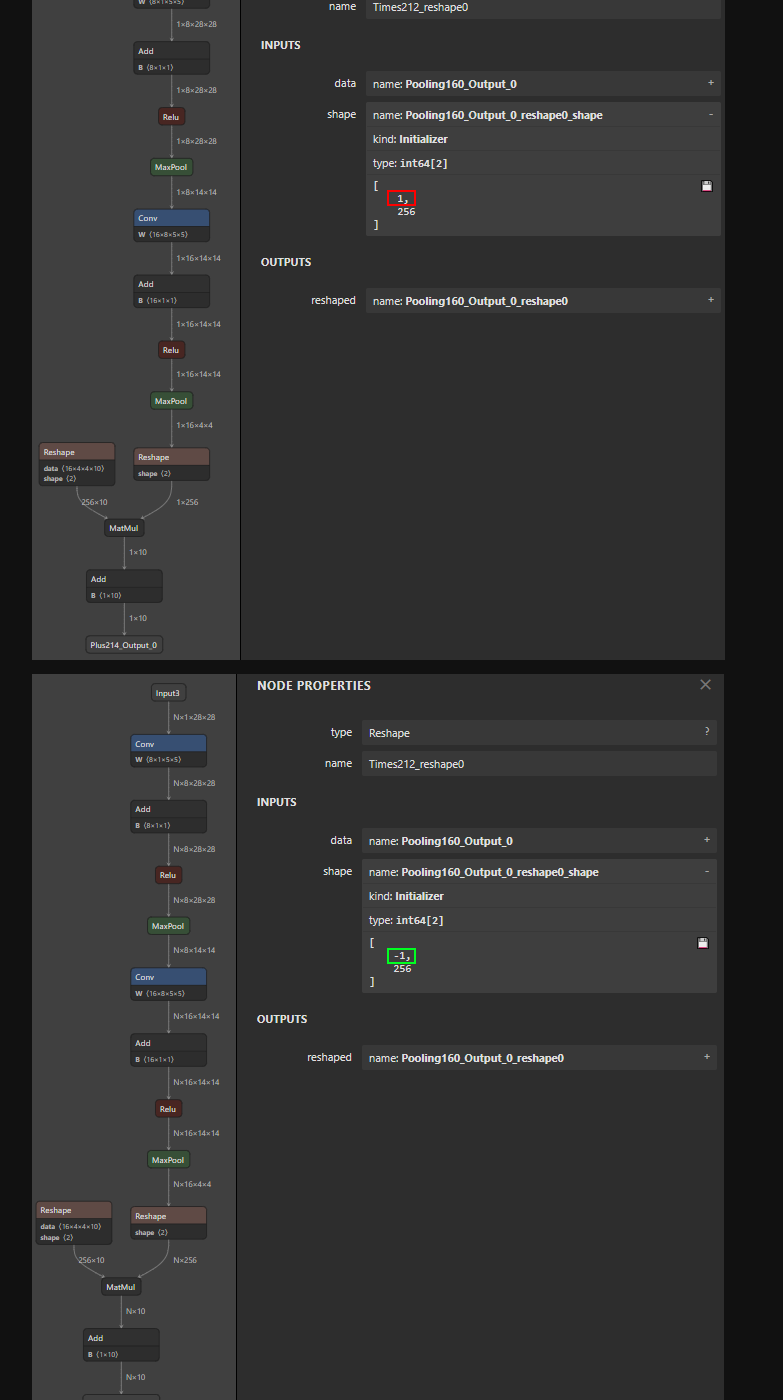
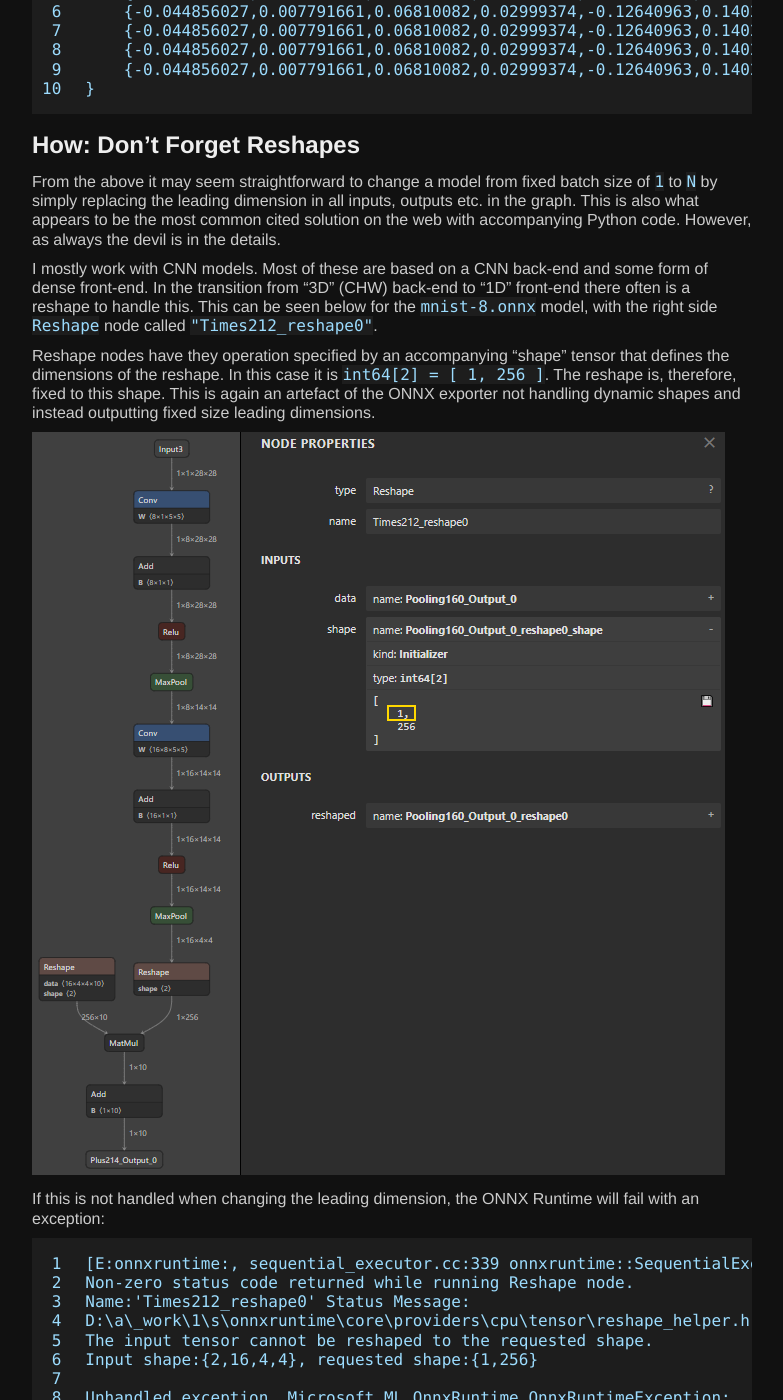
Before and after one commit to nietras/nietras.github.io, a Jekyll site: the page built from _posts/2021-05-01-set-dynamic-batch-size-using-onnx-sharp.md, in a window 1280 px wide and 1400 px high, scrolled down 5002 px. Shown: the whole window, without its empty margins (248-1031 px from the left). Built offline with Jekyll 4.4.1, drawn with Linux system fonts in a browser that asks for light colours; some of the changed text lies outside the part shown.

Commit message:
expand how and notes

````diff
--- a/_posts/2021-05-01-set-dynamic-batch-size-using-onnx-sharp.md
+++ b/_posts/2021-05-01-set-dynamic-batch-size-using-onnx-sharp.md
@@ -74,23 +74,31 @@
 
 Console.WriteLine(arrayString);
 ```
-which when run outputs:
+This uses input meta-data to create a tensor for each input and corresponding
+`NamedOnnxValue` needed for ONNX Runtime inference. It is, therefore, easy to
+adapt to other models.
+
+Running this outputs:
 ```
 {
     {-0.044856027,0.007791661,0.06810082,0.02999374,-0.12640963,0.14021875,-0.055284902,-0.049383815,0.08432205,-0.054540414}
 }
 ```
 as you may have noticed this will be the output for a zero tensor of batch size 1 e.g.
-a black image. Recalling the input and outputs are defined as:
+a black image. Recalling from the previous blog post the input is defined as:
 
-|Name  |Type      |ElemType|Shape    |SizeInFile|
-|:-----|:---------|:-------|--------:|---------:|
-|Input3|TensorType|Float   |1x1x28x28|        32|
+|Name  |Type      |ElemType|Shape    |
+|:-----|:---------|:-------|--------:|
+|Input3|TensorType|Float   |1x1x28x28|
 
+And output is defined as:
 
-|Name            |Type      |ElemType|Shape|SizeInFile|
-|:---------------|:---------|:-------|----:|---------:|
-|Plus214_Output_0|TensorType|Float   | 1x10|        34|
+|Name            |Type      |ElemType|Shape|
+|:---------------|:---------|:-------|----:|
+|Plus214_Output_0|TensorType|Float   | 1x10|
+
+That is, the input is a 28x28 image and output is a vector of 10 where largest
+output should correspond to predicted digit in the image.
 
 ## Problem: Fixed Batch Size in Models
 To run with a different batch size we can change the code to the below.
@@ -119,13 +126,16 @@
 
 Console.WriteLine($"N={batchSize} {arrayString}");
 
-static int[] SetBatchSize(int[] dimensions, int batchSize)
+static NamedOnnxValue CreateNamedOnnxValueTensor(
+    string name, NodeMetadata node, int batchSize)
 {
+    var dimensions = node.Dimensions;
     dimensions[0] = batchSize;
-    return dimensions;
+    var tensor = new DenseTensor<float>(dimensions);
+    return NamedOnnxValue.CreateFromTensor(name, tensor);
 }
 ```
-However, when running this will throw an exception.
+However, when running this it will throw an exception.
 ```
 Unhandled exception. Microsoft.ML.OnnxRuntime.OnnxRuntimeException: [ErrorCode:InvalidArgument] Got invalid dimensions for input: Input3 for the following indices
  index: 0 Got: 2 Expected: 1
@@ -204,22 +213,30 @@
 
 Console.WriteLine($"N={batchSize} {arrayString}");
 
-static int[] SetBatchSize(int[] dimensions, int batchSize)
+static NamedOnnxValue CreateNamedOnnxValueTensor(
+    string name, NodeMetadata node, int batchSize)
 {
+    var dimensions = node.Dimensions;
     dimensions[0] = batchSize;
-    return dimensions;
+    var tensor = new DenseTensor<float>(dimensions);
+    return NamedOnnxValue.CreateFromTensor(name, tensor);
 }
 ```
 which simply loads the ONNX model first via `OnnxSharp` calls `SetDim()` on
-the graph which defaults to changing the leading dimension to `N`. This also
-has an overload allowing for customization e.g.:
+the graph which defaults to changing the leading dimension to `N`.
+This also has an overload allowing for customization e.g.:
 ```csharp
 public static void SetDim(this GraphProto graph,
     int dimIndex, DimParamOrValue dimParamOrValue);
 ```
+That is, `SetDim()` is equivalent to calling:
+```csharp
+model.Graph.SetDim(dimIndex: 0, DimParamOrValue.New("N"));
+```
+
 After changing the dimension the model can either be converted to
 a byte array or saved to file. In this case, I'm simply converting to
-a byte array which we can forward directory the `InferenceSession`
+a byte array which we can forward directly to the `InferenceSession`
 constructor.
 
 You can also use the `dotnet onnx` tool to do the same if you prefer that with:
@@ -250,7 +266,94 @@
 ```
 
 ## How: Don't Forget Reshapes
+From the above it may seem straightforward to change a model from fixed batch size of `1`
+to `N` by simply replacing the leading dimension in all inputs, outputs etc. in the graph.
+This is also what appears to be the most common cited solution on the web with accompanying
+Python code. However, as always the devil is in the details.
+
+I mostly work with CNN models. Most of these are based on a CNN back-end and some form
+of dense front-end. In the transition from "3D" (CHW) back-end to "1D" front-end there often
+is a reshape to handle this. This can be seen below for the `mnist-8.onnx` model,
+with the right side `Reshape` node called `"Times212_reshape0"`.
+
+Reshape nodes have they operation specified by an accompanying "shape" tensor
+that defines the dimensions of the reshape. In this case it is
+`int64[2] = [ 1, 256 ]`. The reshape is, therefore, fixed to this shape.
+This is again an artefact of the ONNX exporter not handling dynamic shapes and
+instead outputting fixed size leading dimensions.
 
 ![mnist-8 fixed reshape leading dimension 1]({{ site.baseurl }}/images/2021-05-DynamicBatchSize/set-dynamic-batch-size-reshape-before.png)
 
+If this is not handled when changing the leading dimension, the ONNX Runtime will
+fail with an exception:
+```
+[E:onnxruntime:, sequential_executor.cc:339 onnxruntime::SequentialExecutor::Execute]
+Non-zero status code returned while running Reshape node.
+Name:'Times212_reshape0' Status Message:
+D:\a\_work\1\s\onnxruntime\core\providers\cpu\tensor\reshape_helper.h:43 onnxruntime::ReshapeHelper::ReshapeHelper gsl::narrow_cast<int64_t>(input_shape.Size()) == size was false.
+The input tensor cannot be reshaped to the requested shape.
+Input shape:{2,16,4,4}, requested shape:{1,256}
+
+Unhandled exception. Microsoft.ML.OnnxRuntime.OnnxRuntimeException:
+[ErrorCode:RuntimeException] Non-zero status code returned while running Reshape node.
+Name:'Times212_reshape0' Status Message: D:\a\_work\1\s\onnxruntime\core\providers\cpu\tensor\reshape_helper.h:43 onnxruntime::ReshapeHelper::ReshapeHelper gsl::narrow_cast<int64_t>(input_shape.Size()) == size was false.
+The input tensor cannot be reshaped to the requested shape. Input shape:{2,16,4,4}, requested shape:{1,256}
+
+   at Microsoft.ML.OnnxRuntime.NativeApiStatus.VerifySuccess(IntPtr nativeStatus)
+   at Microsoft.ML.OnnxRuntime.InferenceSession.RunImpl(RunOptions options, IntPtr[] inputNames, IntPtr[] inputValues, IntPtr[] outputNames, DisposableList`1 cleanupList)
+   at Microsoft.ML.OnnxRuntime.InferenceSession.Run(IReadOnlyCollection`1 inputs, IReadOnlyCollection`1 outputNames, RunOptions options)
+   at Microsoft.ML.OnnxRuntime.InferenceSession.Run(IReadOnlyCollection`1 inputs, IReadOnlyCollection`1 outputNames)
+   at Microsoft.ML.OnnxRuntime.InferenceSession.Run(IReadOnlyCollection`1 inputs)
+   at <Program>$.<Main>$(String[] args) in Program.cs:line 20
+```
+Which can be hard to understand unless you check the reshape operation in detail as
+shown below. Where all the leading dimensions have been changed to `N` but the
+reshape shape has not been changed. Note that the graph contains another reshape,
+that is not changing, this is because this is for an initializer input.
+[OnnxSharp](https://github.com/nietras/OnnxSharp) handles all this.
+
+![mnist-8 reshape leading dimension incorrectly still 1]({{ site.baseurl }}/images/2021-05-DynamicBatchSize/set-dynamic-batch-size-reshape-wrong.png)
+
+Using [OnnxSharp](https://github.com/nietras/OnnxSharp) to set dynamic batch size
+will instead make sure the reshape is changed to being dynamic by changing the given
+dimension to `-1` which is what the Reshape operation uses to define a dynamic dimension.
+Only 1 of the dimensions in the shape can be -1 of course, though.
+This can be seen below.
+
 ![mnist-8 dynamic reshape leading dimension -1]({{ site.baseurl }}/images/2021-05-DynamicBatchSize/set-dynamic-batch-size-reshape-after.png)
+
+It is also possible to use `SetDim` to simply set a new fixed batch size as shown
+below. This can be useful when taking how the ONNX Runtime works into account as
+discussed next.
+```csharp
+model.Graph.SetDim(dimIndex: 0, DimParamOrValue.New(4));
+```
+
+![mnist-8 fixed batch size]({{ site.baseurl }}/images/2021-05-DynamicBatchSize/set-dynamic-batch-size-reshape-fixed.png)
+
+
+## Notes: First Time Behavior
+When running a model with only fixed dimensions the ONNX Runtime will
+(depending on execution provider) prepare and optimize the graph for execution
+when constructing the `InferenseSession` that is in the call:
+```csharp
+using var inference = new InferenceSession("mnist-8.onnx");
+```
+For large models and e.g. using the TensorRT execution provider this means
+this call can take **minutes** (depending on model of course) to execute
+if doing full graph optimizations.
+
+However, when the model has dynamic dimensions like batch size this is not the
+case. Instead, the ONNX Runtime may instead cache optimized graphs
+(again it depends on execution provider, some don't) for specific batch sizes
+when inputs are first encountered for that batch size. This means the first time
+`Run` is called is when the graph is optimized:
+```csharp
+using var outputs = inference.Run(inputs);
+```
+Meaning this `Run` call can now take **minutes** to complete for a new batch size.
+Depending on use case it is, therefore, a good idea to call `Run` at least once
+for each expected batch size upon startup to avoid this in the middle of production.
+
+Or if only one batch size is used during production, set a fixed batch size
+using `SetDim` as discussed above. In any case `OnnxSharp` can help.
````
Also changed, not shown: other parts of _posts/2021-05-01-set-dynamic-batch-size-using-onnx-sharp.md (+3 -6 lines), images/2021-05-DynamicBatchSize/set-dynamic-batch-size-reshape-after.png, images/2021-05-DynamicBatchSize/set-dynamic-batch-size-reshape-before.png, images/2021-05-DynamicBatchSize/set-dynamic-batch-size-reshape-fixed.png (added), images/2021-05-DynamicBatchSize/set-dynamic-batch-size-reshape-wrong.png (added), 1 other file.
